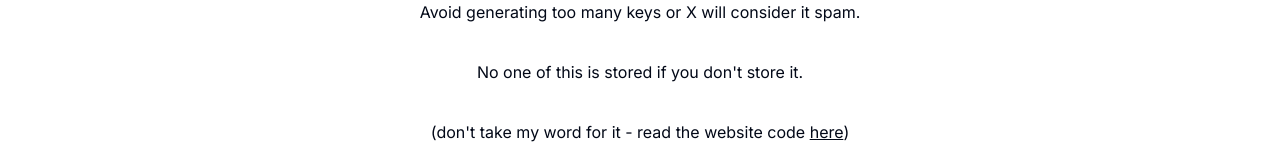
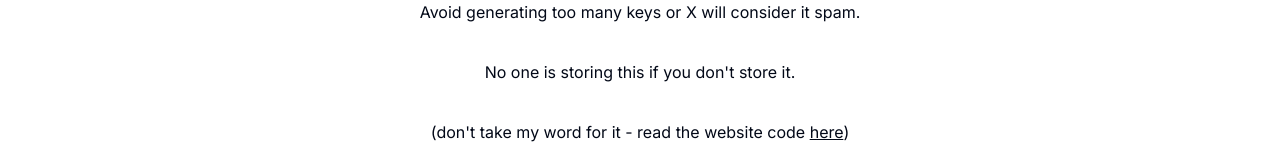
Before and after one commit to xonack/x-api-key-nextjs, a Next.js app: page / in a window 1280 px wide. Shown: the part 272-422 px from the top of the page. Built offline with nearby package versions, Linux system fonts and the light colour scheme.

Commit message:
spelling

```diff
--- a/app/page.tsx
+++ b/app/page.tsx
@@ -42,7 +42,7 @@ export default function Home() {
       <p className="mt-9 text-center">This website uses your twitter credentials to generate an api key - the api key can be used to access your account remotely.</p>
       <p className="mt-9 text-center"><strong>If you ever want to invalidate this key, just change your password.</strong></p>
       <p className="text-center">Avoid generating too many keys or X will consider it spam.</p>
-      <p className="mt-9 text-center">No one of this is stored if you don't store it.</p>
+      <p className="mt-9 text-center">No one is storing this if you don't store it.</p>
       <p className="mt-9 mb-9 text-center">(don't take my word for it - read the website code <a href="https://github.com/xonack/x-api-key-nextjs"><u>here</u></a>)</p>
       <form onSubmit={handleSubmit} className="space-y-4">
         <div>
```
